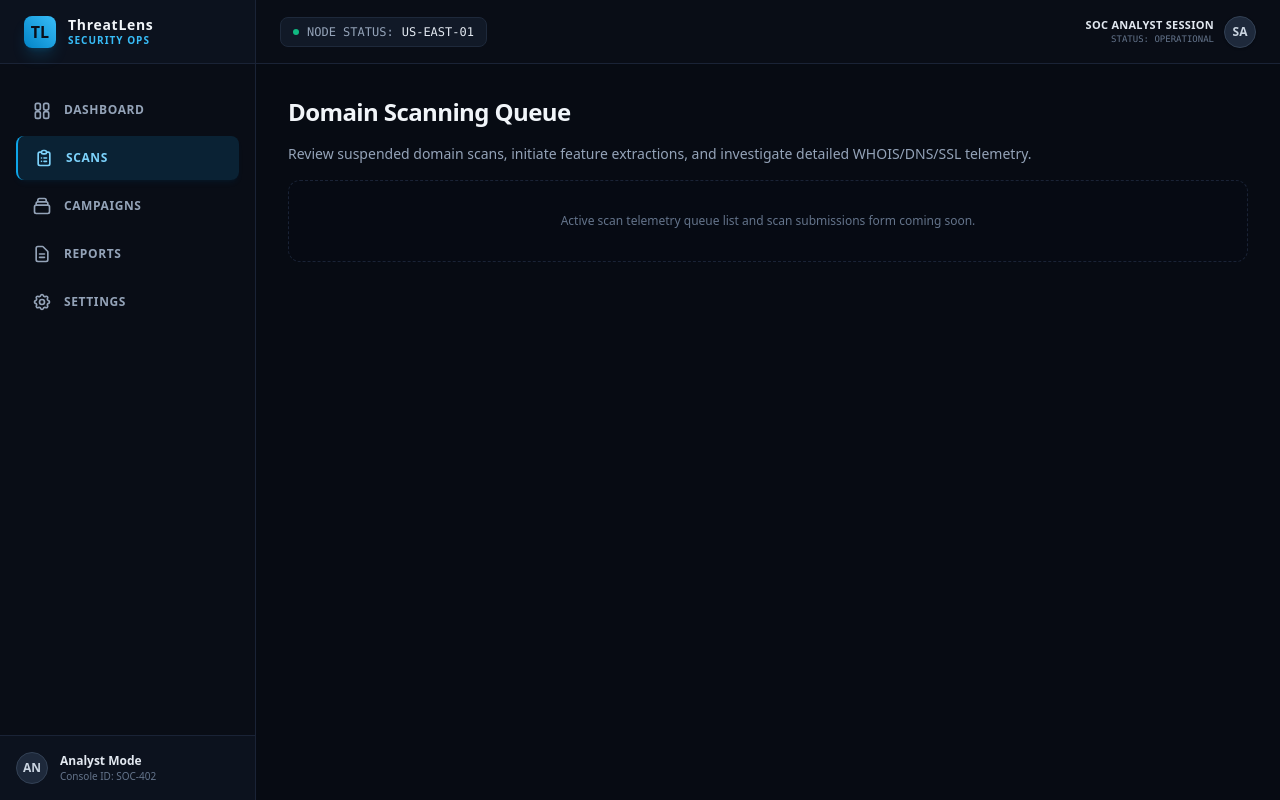
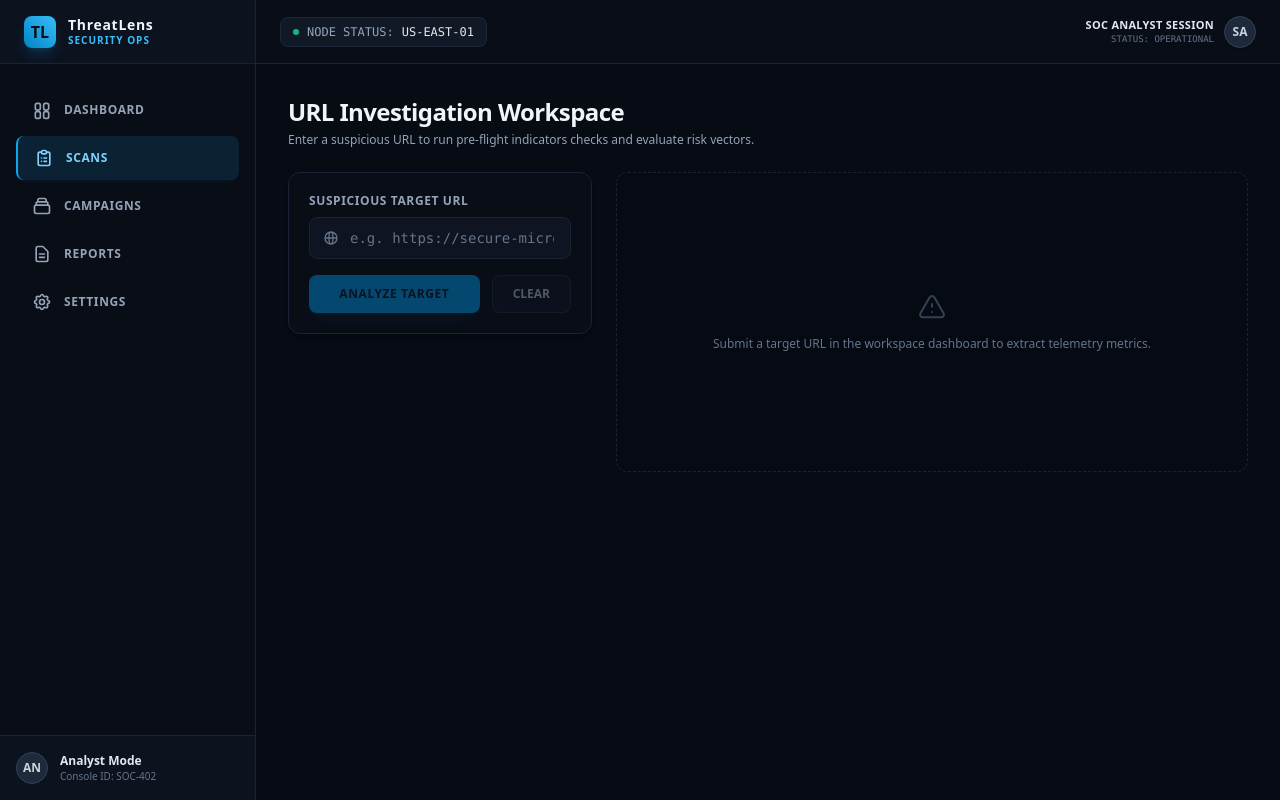
Before and after one commit to MatamAkshith/IARE_Hackathon, a React (Vite) app in the folder frontend/: page /scans in a window 1280 px wide. Built offline with nearby package versions, Linux system fonts and the light colour scheme.

Commit message:
feat(stage-3): implement URL investigation workspace page and routing

```diff
--- /dev/null
+++ b/frontend/src/pages/Investigation.jsx
@@ -0,0 +1,97 @@
+import React, { useState } from 'react'
+import { investigationData } from '../data/investigationData'
+import URLInputCard from '../components/investigation/URLInputCard'
+import ScanStatus from '../components/investigation/ScanStatus'
+import RiskSummary from '../components/investigation/RiskSummary'
+import ExplanationPanel from '../components/investigation/ExplanationPanel'
+import EvidenceAccordion from '../components/investigation/EvidenceAccordion'
+import BadgeGroup from '../components/investigation/BadgeGroup'
+
+export default function Investigation() {
+  const [url, setUrl] = useState('')
+  const [status, setStatus] = useState('idle') // idle, queued, scanning, completed
+  const [showResults, setShowResults] = useState(false)
+
+  const handleScan = () => {
+    setStatus('queued')
+    setShowResults(false)
+
+    // Simulate pre-flight check loader delay
+    setTimeout(() => {
+      setStatus('scanning')
+
+      // Simulate extraction pipeline query delay
+      setTimeout(() => {
+        setStatus('completed')
+        setShowResults(true)
+      }, 700)
+
+    }, 300)
+  }
+
+  const handleClear = () => {
+    setUrl('')
+    setStatus('idle')
+    setShowResults(false)
+  }
+
+  return (
+    <div className="space-y-6">
+      {/* Header Info */}
+      <div className="flex flex-col gap-1">
+        <h1 className="text-2xl font-bold tracking-tight text-[#f1f5f9]">URL Investigation Workspace</h1>
+        <p className="text-xs text-slate-400">
+          Enter a suspicious URL to run pre-flight indicators checks and evaluate risk vectors.
+        </p>
+      </div>
+
+      {/* Grid container */}
+      <div className="grid grid-cols-1 lg:grid-cols-3 gap-6 items-start">
+        {/* Left Side Panel: Inputs and Stepper Status */}
+        <div className="lg:col-span-1 space-y-6">
+          <URLInputCard
+            value={url}
+            onChange={setUrl}
+            onScan={handleScan}
+            onClear={handleClear}
+            disabled={status !== 'idle' && status !== 'completed'}
+          />
+
+          {status !== 'idle' && (
+            <ScanStatus status={status} />
+          )}
+        </div>
+
+        {/* Right Side Panel: Threat Reports (Visible when scan completes) */}
+        <div className="lg:col-span-2">
+          {showResults ? (
+            <div className="space-y-6 animate-fade-in">
+              {/* Risk Summary and Findings Tags */}
+              <div className="space-y-4">
+                <RiskSummary risk={investigationData.risk} />
+                <BadgeGroup badges={investigationData.badges} />
+              </div>
+
+              {/* Narratives and Accordions */}
+              <div className="grid grid-cols-1 md:grid-cols-2 gap-6 items-start">
+                <div className="space-y-6">
+                  <ExplanationPanel findings={investigationData.explanation} />
+                </div>
+                <div className="space-y-6">
+                  <EvidenceAccordion evidence={investigationData.evidence} />
+                </div>
+              </div>
+            </div>
+          ) : (
+            <div className="border border-dashed border-[#1a2336] rounded-xl p-12 text-center text-slate-500 text-xs bg-[#090d16]/10 flex flex-col items-center justify-center min-h-[300px] space-y-3">
+              <svg className="w-8 h-8 text-slate-600 animate-pulse" fill="none" stroke="currentColor" viewBox="0 0 24 24">
+                <path strokeLinecap="round" strokeLinejoin="round" strokeWidth="1.5" d="M12 9v2m0 4h.01m-6.938 4h13.856c1.54 0 2.502-1.667 1.732-3L13.732 4c-.77-1.333-2.694-1.333-3.464 0L3.34 16c-.77 1.333.192 3 1.732 3z" />
+              </svg>
+              <span>Submit a target URL in the workspace dashboard to extract telemetry metrics.</span>
+            </div>
+          )}
+        </div>
+      </div>
+    </div>
+  )
+}
--- a/frontend/src/routes/index.jsx
+++ b/frontend/src/routes/index.jsx
@@ -2,7 +2,7 @@ import React from 'react'
 import { Routes, Route, Navigate } from 'react-router-dom'
 import DashboardLayout from '../layouts/DashboardLayout'
 import Dashboard from '../pages/Dashboard'
-import Scans from '../pages/Scans'
+import Investigation from '../pages/Investigation'
 import Campaigns from '../pages/Campaigns'
 import Reports from '../pages/Reports'
 import Settings from '../pages/Settings'
@@ -14,7 +14,7 @@ export default function AppRoutes() {
         {/* Redirect empty paths to the primary Dashboard panel */}
         <Route path="/" element={<Navigate to="/dashboard" replace />} />
         <Route path="/dashboard" element={<Dashboard />} />
-        <Route path="/scans" element={<Scans />} />
+        <Route path="/scans" element={<Investigation />} />
         <Route path="/campaigns" element={<Campaigns />} />
         <Route path="/reports" element={<Reports />} />
         <Route path="/settings" element={<Settings />} />
```
